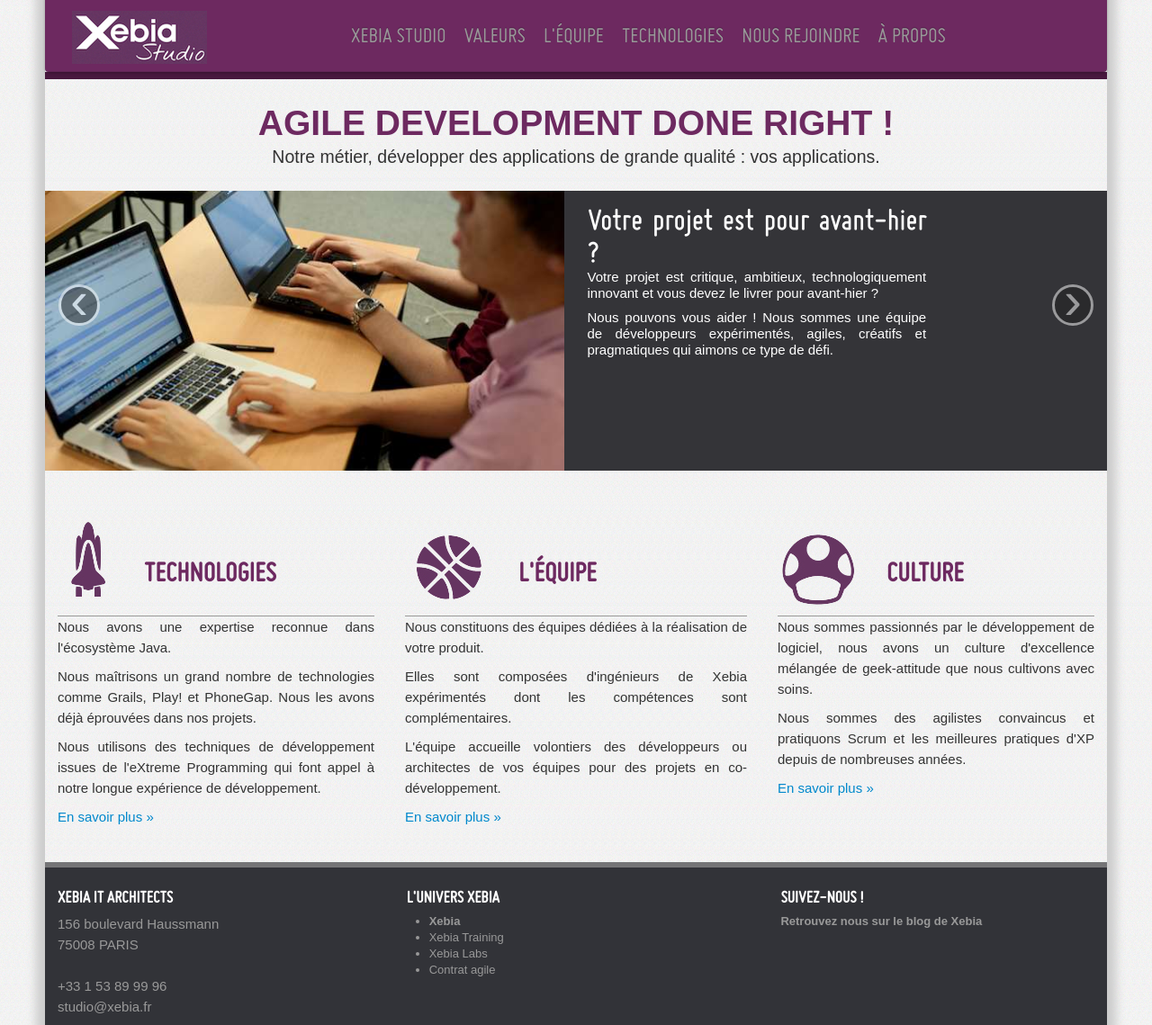
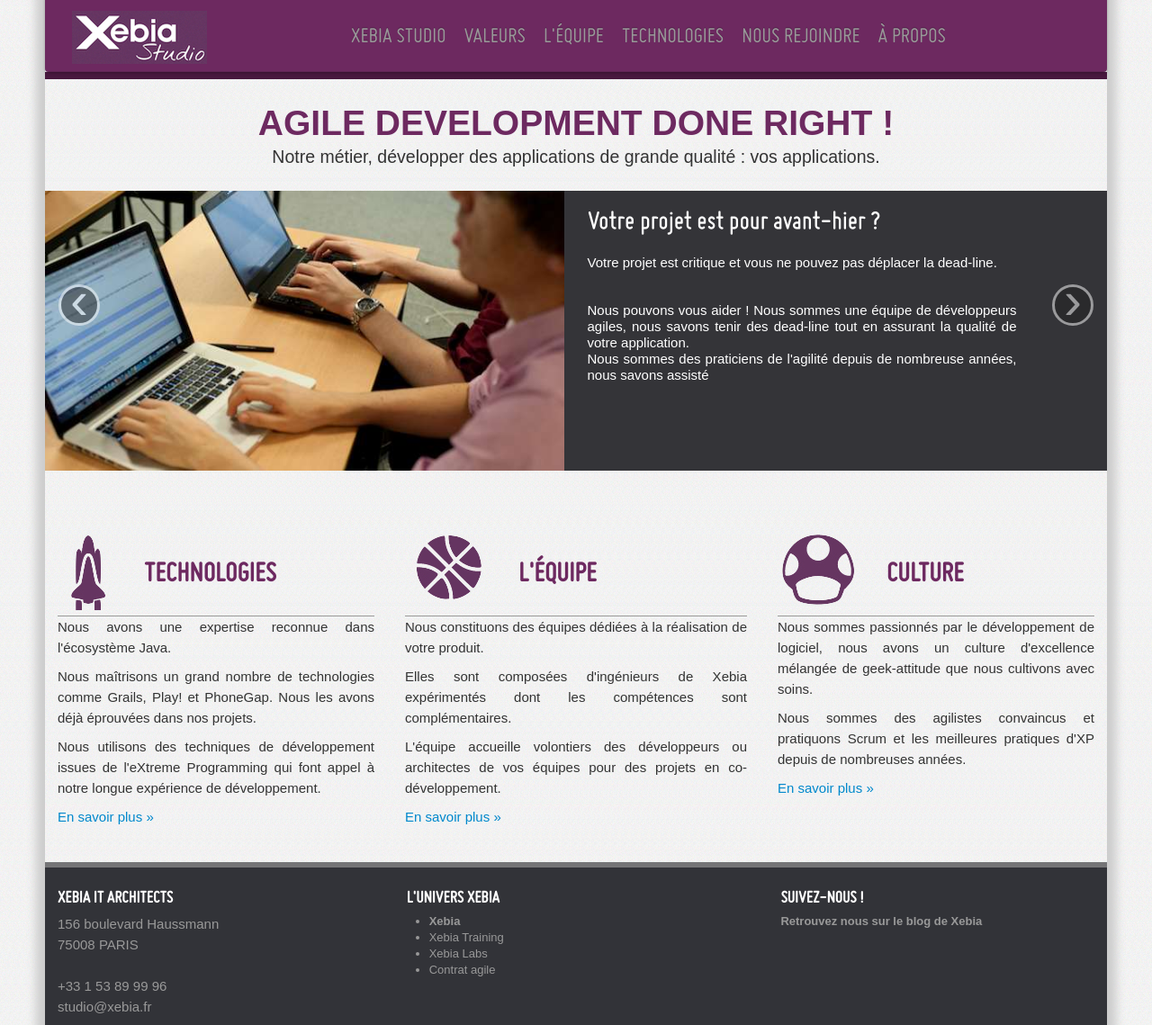
Before and after one commit to publicissapient-france/xebia-studio-website, a Jekyll site: the page built from index.html, in a window 1280 px wide. Shown: the whole page at 90% size. Built offline with Jekyll 4.4.1, drawn with Linux system fonts in a browser that asks for light colours; some web fonts are replaced.

Commit message:
Text for frontpage

```diff
--- a/index.html
+++ b/index.html
@@ -20,17 +20,18 @@
 
         <div class="active item">
             <div class="row-fluid">
-                <div class="span12 offset4">
+                <div class="span12">
                     <div class="row-fluid">
                         <div class="span6">
                             <img src="images/caplette_home.jpg" alt="Caplette" align="left">
                         </div>
-                        <div class="span4">
+                        <div class="span5">
                             <h2>Votre projet est pour avant-hier ?</h2>
 
-                            <p>Votre projet est critique, ambitieux, technologiquement innovant et vous devez le livrer pour avant-hier ?</p>
+                            <p>Votre projet est critique et vous ne pouvez pas déplacer la dead-line.</p>
 
-                            <p>Nous pouvons vous aider ! Nous sommes une équipe de développeurs expérimentés, agiles, créatifs et pragmatiques qui aimons ce type de défi.</p>
+                            <p>Nous pouvons vous aider ! Nous sommes une équipe de développeurs agiles, nous savons tenir des dead-line tout en assurant la qualité de votre application.<br/>
+                              Nous sommes des praticiens de l'agilité depuis de nombreuse années, nous savons assisté</p>
                         </div>
                     </div>
                 </div>
@@ -39,20 +40,18 @@
 
         <div class="item">
             <div class="row-fluid">
-                <div class="span12 offset4">
+                <div class="span12">
                     <div class="row-fluid">
                         <div class="span6">
                             <img src="images/caplette_home.jpg" alt="Caplette" align="left">
                         </div>
-                        <div class="span4">
-                            <h2>Vous voulez bénéficier des dernieres innovations</h2>
+                        <div class="span5">
+                            <h2>L'innovation est au coeur de votre projet ?</h2>
 
-                            <p>Votre projet est critique, ambitieux, technologiquement innovant et vous devez le
-                                livrer
-                                pour avant-hier ? </p>
+                            <p>Vous voulez bénéficiez des dernières technologies sans pour autant défricher les tendances.</p>
 
-                            <p>Nous pouvons vous aider ! Nous sommes une équipe de développeurs
-                                expérimentés, agiles, créatifs et pragmatiques qui aimons ce type de défi.</p>
+                            <p>Sur beaucoup de technologies nous avons déjà une certaines experiences, y compris dans des tendances récentes.
+                              Nous avons plusieurs projets en productions faisant appel au Cloud, NoSQL, BigData, HTML5, Data-Grid.</p>
                         </div>
                     </div>
                 </div>
@@ -61,20 +60,38 @@
 
         <div class="item">
             <div class="row-fluid">
-                <div class="span12 offset4">
+                <div class="span12">
                     <div class="row-fluid">
                         <div class="span6">
                             <img src="images/caplette_home.jpg" alt="Caplette" align="left">
                         </div>
-                        <div class="span4">
-                            <h2>Vous voulez bénéficier des dernieres innovations</h2>
+                        <div class="span5">
+                            <h2>La qualité sans surcout.</h2>
 
-                            <p>Votre projet est critique, ambitieux, technologiquement innovant et vous devez le
-                                livrer
-                                pour avant-hier ? </p>
+                            <p>Vous avez l'habitude de rammasser des pelletés de bugs à la fin de vos projets, et la qualité coute toujours plus cher.</p>
 
-                            <p>Nous pouvons vous aider ! Nous sommes une équipe de développeurs
-                                expérimentés, agiles, créatifs et pragmatiques qui aimons ce type de défi.</p>
+                            <p>Nous sommes des développeurs experimentés, avec 10% de junior, la qualité n'est pas en option et ce sans surcout.
+                              Nous ne pouvons concevoir developper un projet sans qualité. Nous voulons être fiers des applications que nous produisons, c'est dans notre ADN.<br/>
+                            Si vous voulez rogner sur la qualité au détriment de la réussite de votre projet, nous seront la pour vous le rappeler.</p>
+                        </div>
+                    </div>
+                </div>
+            </div>
+        </div>
+
+        <div class="item">
+            <div class="row-fluid">
+                <div class="span12">
+                    <div class="row-fluid">
+                        <div class="span6">
+                            <img src="images/caplette_home.jpg" alt="Caplette" align="left">
+                        </div>
+                        <div class="span5">
+                            <h2>Vous chercher un partenaire qui ne cache pas les problèmes.</h2>
+
+                            <p>La transparence avec votre prestataire se passe à travers votre service juridique et contentieux.</p>
+
+                            <p>Le meilleur moyen d'avancer sur un projet et de ce dire les choses. Nous sommes transparents et humbles. Nous vous indiquerons lorsque les choses ne sont pas à votre avantage. Il n'y a pas de cout caché.</p>
                         </div>
                     </div>
                 </div>
@@ -94,7 +111,7 @@
     <div class="span5">
         <div class="column">
             <a href="technologies.html">
-              <img src="images/index/fusee_index.png" style="margin-top:-45px;padding-right: 30px" alt="fusee" align="left">
+              <img class="picto-home" src="images/index/fusee_index.png" alt="fusee" align="left">
             </a>
             <h2>TECHNOLOGIES</h2>
             <p>
@@ -116,7 +133,7 @@
     <div class="span5">
         <div class="midcolumn">
             <a href="team.html">
-              <img src="images/index/ballon_index.png" style="margin-top:-30px;padding-right: 30px" alt="ballon" align="left">
+              <img class="picto-home" src="images/index/ballon_index.png" alt="ballon" align="left">
             </a>
 
             <h2>L'ÉQUIPE</h2>
@@ -137,7 +154,7 @@
     <div class="span5">
         <div class="column">
             <a href="craftsmanship.html">
-              <img src="images/index/champi_index.png" style="margin-top:-30px;padding-right: 30px" alt="ballon" align="left">
+              <img class="picto-home" src="images/index/champi_index.png" alt="ballon" align="left">
             </a>
             <h2>CULTURE</h2>
             <p>Nous sommes passionnés par le développement de logiciel, nous avons un culture d'excellence
--- a/stylesheets/main.css
+++ b/stylesheets/main.css
@@ -144,6 +144,12 @@
 
 .carousel-inner h2 {
     color: #ffffff;
+    margin-bottom: 20px;
+    font-size: 30px;
+}
+
+.carousel p {
+  margin-bottom:35px;
 }
 
 .carousel-inner div {
@@ -225,8 +231,11 @@
     text-decoration: underline;
 }
 
-.footer-inner ul {
+.picto-home {
+  margin-top: -30px;
+  padding-right: 30px
 }
+
 
 /***********************/
 /*       Xebia Studio  */
```
